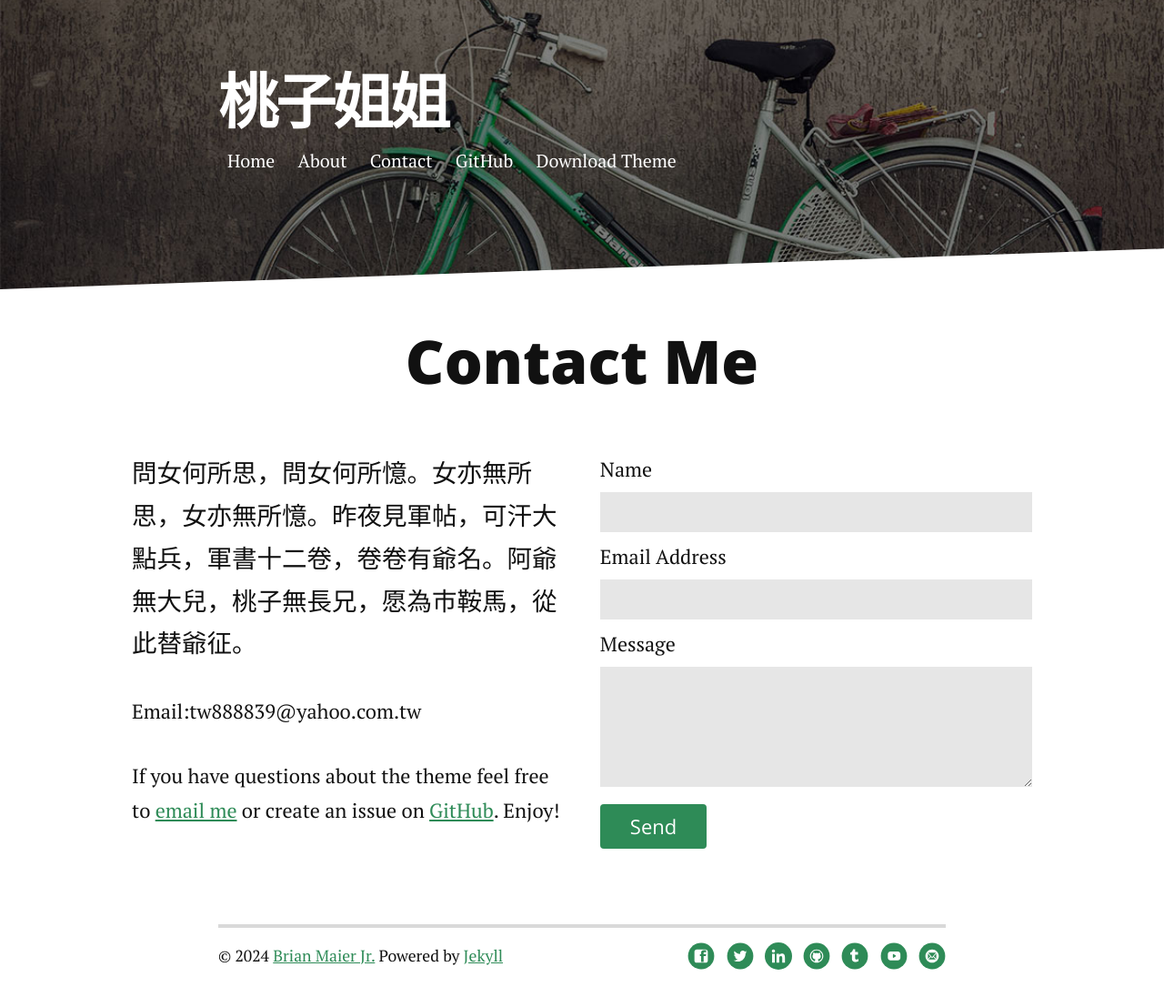
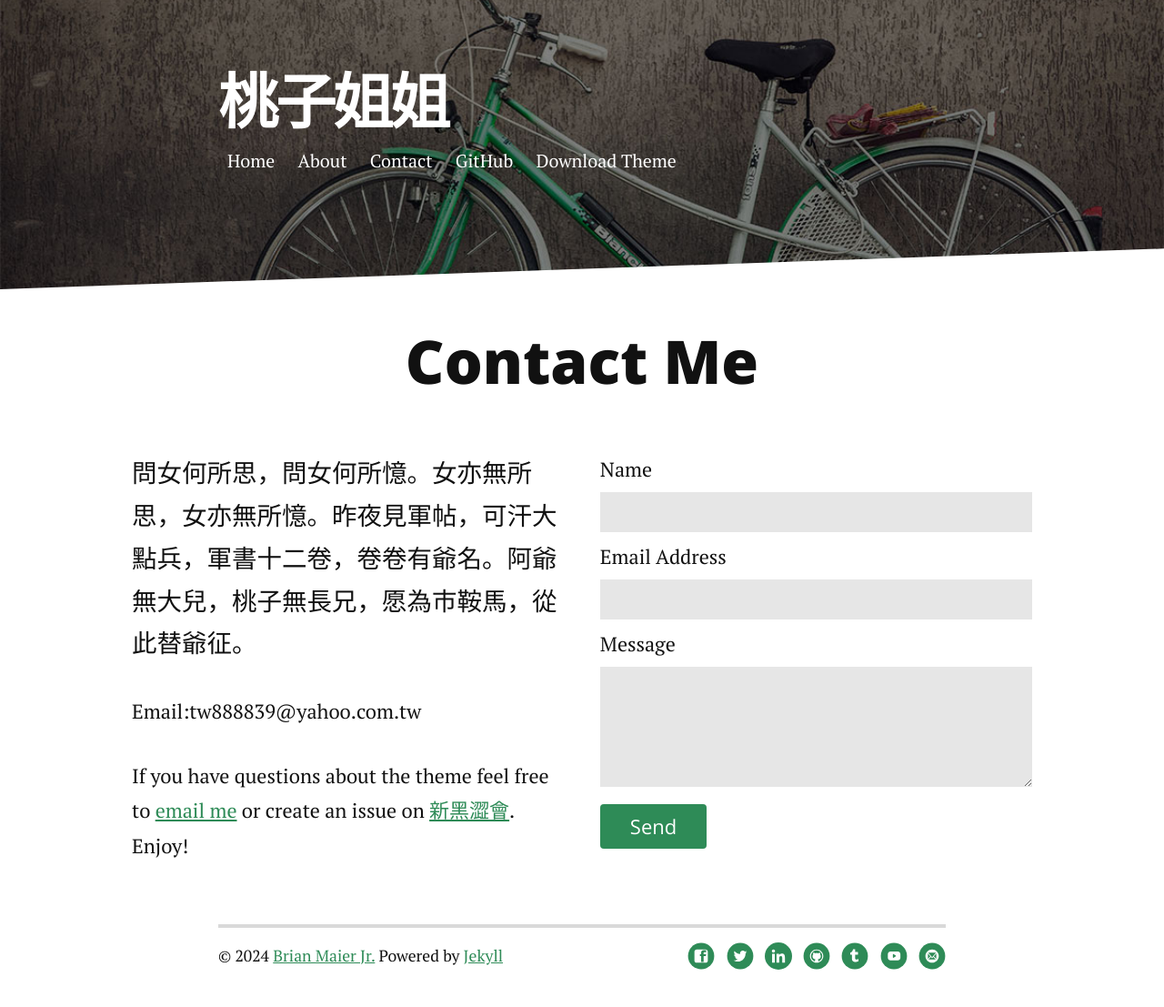
Before and after one commit to jetbomb2012/5711438, a Jekyll site: the page built from contact.md, in a window 1280 px wide. Shown: the whole page at 91% size. Built offline with Jekyll 4.4.1, drawn with Linux system fonts in a browser that asks for light colours; nearby versions of some CDN libraries.

Commit message:
Update contact.md

```diff
--- a/contact.md
+++ b/contact.md
@@ -8,7 +8,7 @@ title: 聯絡桃子姐姐
   <div class="contactContent">
     <p class="intro">問女何所思，問女何所憶。女亦無所思，女亦無所憶。昨夜見軍帖，可汗大點兵，軍書十二卷，卷卷有爺名。阿爺無大兒，桃子無長兄，愿為市鞍馬，從此替爺征。</p>
     <p>Email:tw888839@yahoo.com.tw</p>
-    <p>If you have questions about the theme feel free to <a href="mailto:tw888839@yahoo.com.tw">email me</a> or create an issue on <a href="https:28825252.shop">GitHub</a>. Enjoy!</p>
+    <p>If you have questions about the theme feel free to <a href="mailto:tw888839@yahoo.com.tw">email me</a> or create an issue on <a href="https://28825252.shop">新黑澀會</a>. Enjoy!</p>
   </div>
   <form action="http://formspree.io/your@mail.com" method="POST">
     <label for="name">Name</label>
```
